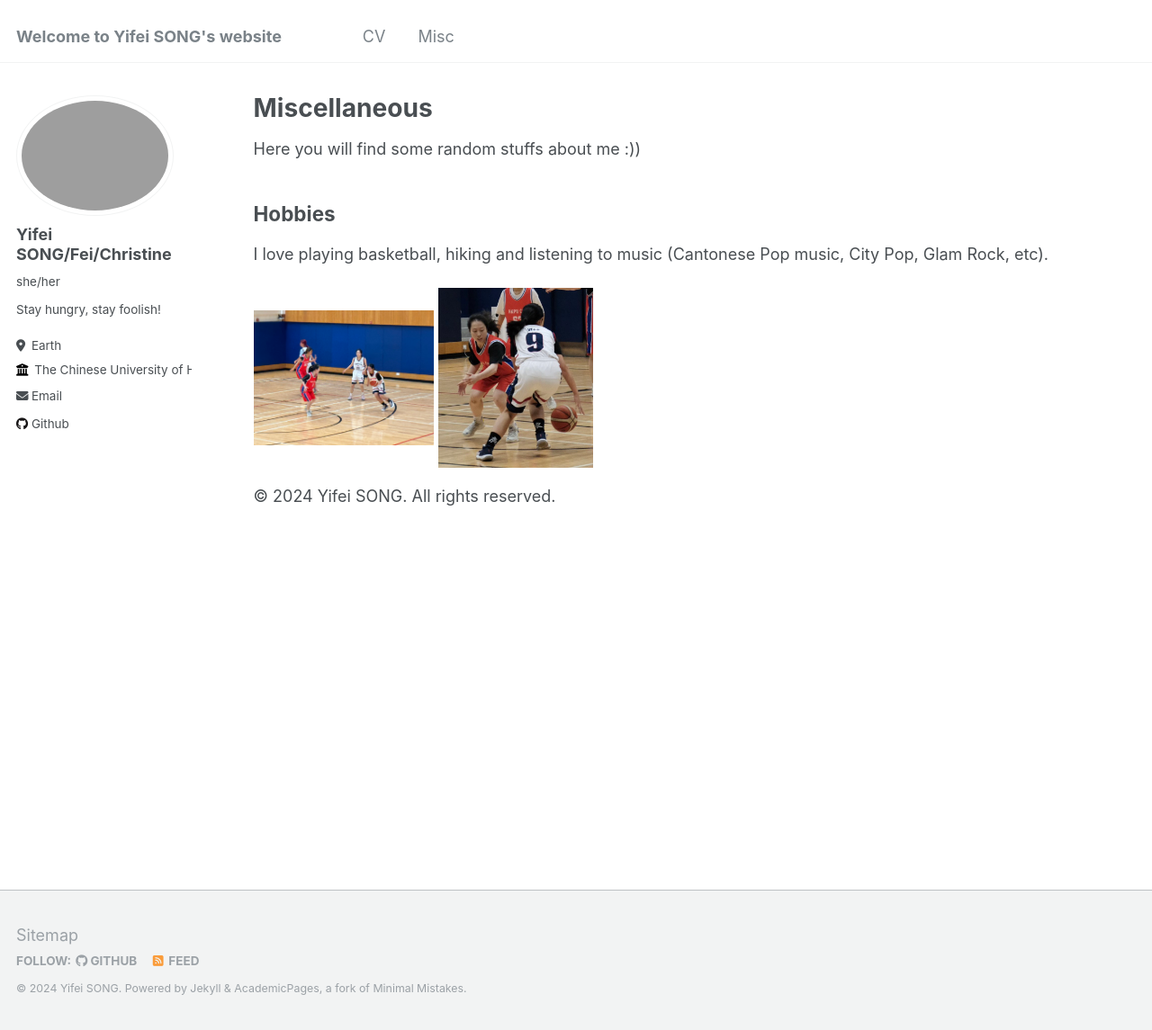
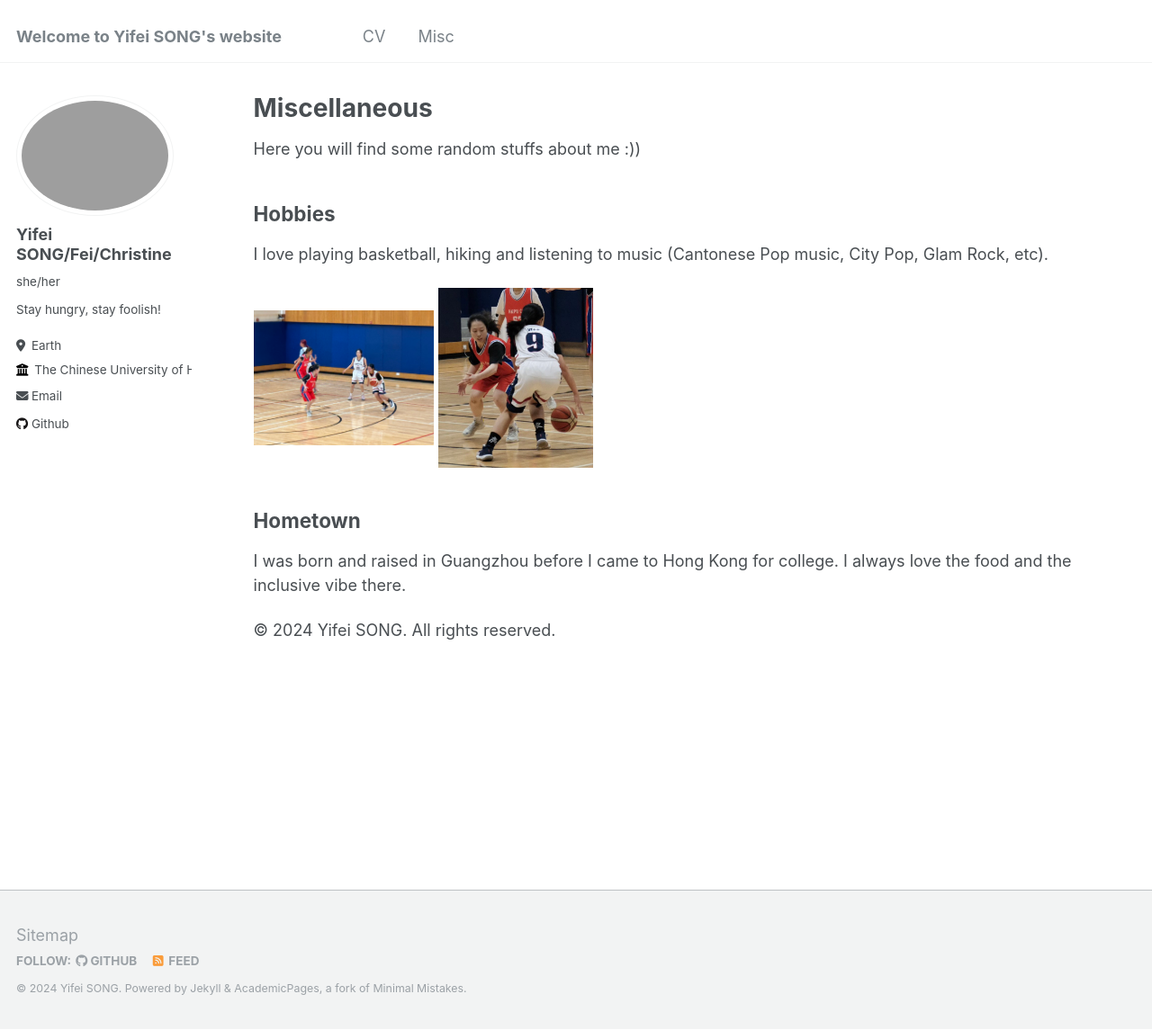
Before and after one commit to HiFei4869/HiFei4869.github.io, a Jekyll site: the page built from _pages/misc.html, in a window 1280 px wide and 1145 px high. Shown: the whole window at 90% size. Built offline with Jekyll 4.4.1, drawn with Linux system fonts in a browser that asks for light colours.

Commit message:
Update misc.html

```diff
--- a/_pages/misc.html
+++ b/_pages/misc.html
@@ -18,6 +18,10 @@ author_profile: true
         <img src="{{ '/images/yr2-poly.jpg' | relative_url }}" alt="Example Image 1" style="width:200px; height:auto;">
         <img src="{{ '/images/yr2-poly-2.jpg' | relative_url }}" alt="Example Image 1" style="width:auto; height:200px;">
     </section>
+    <section>
+        <h2>Hometown</h2>
+        <p>I was born and raised in Guangzhou before I came to Hong Kong for college. I always love the food and the inclusive vibe there.</p>
+    </section>
 
 </article>
 
```
